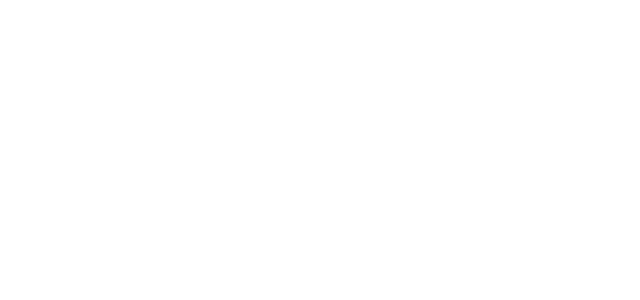
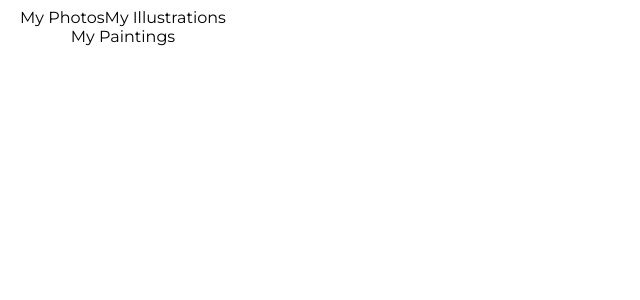
Before and after one commit to quiltingcode/react-anchors-challenge, a React (Create React App) app in the folder my-app/: page / in a window 1280 px wide. Shown: the top 300 px of the page, without its empty margins (0-640 px from the left). Built offline with nearby package versions, Linux system fonts and the light colour scheme.

Commit message:
Add sidebar component

```diff
--- a/my-app/src/App.js
+++ b/my-app/src/App.js
@@ -1,9 +1,10 @@
 import css from './App.module.css';
+import Sidebar from './components/Sidebar';
 
 function App() {
   return (
     <div className={css.App}>
-      {/* Add your components here */}
+      <Sidebar />
     </div>
   );
 }
--- a/my-app/src/components/Sidebar.js
+++ b/my-app/src/components/Sidebar.js
@@ -0,0 +1,13 @@
+import React from "react";
+
+const Sidebar = () => {
+    return <div>
+        <a>My Photos</a>
+        <a>My Illustrations </a>
+        <a>My Paintings</a>
+    </div>
+}
+
+
+
+export default Sidebar;
```
Also changed, not shown: 1 other file (tests, documents, lock files or other folders).
